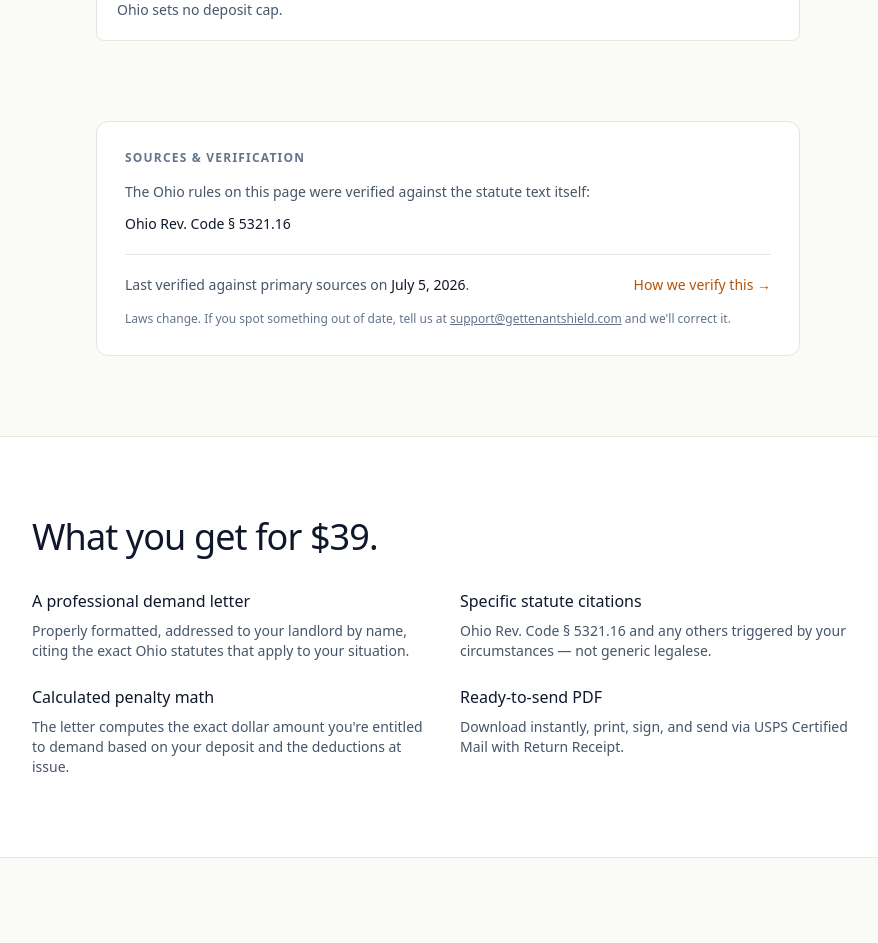
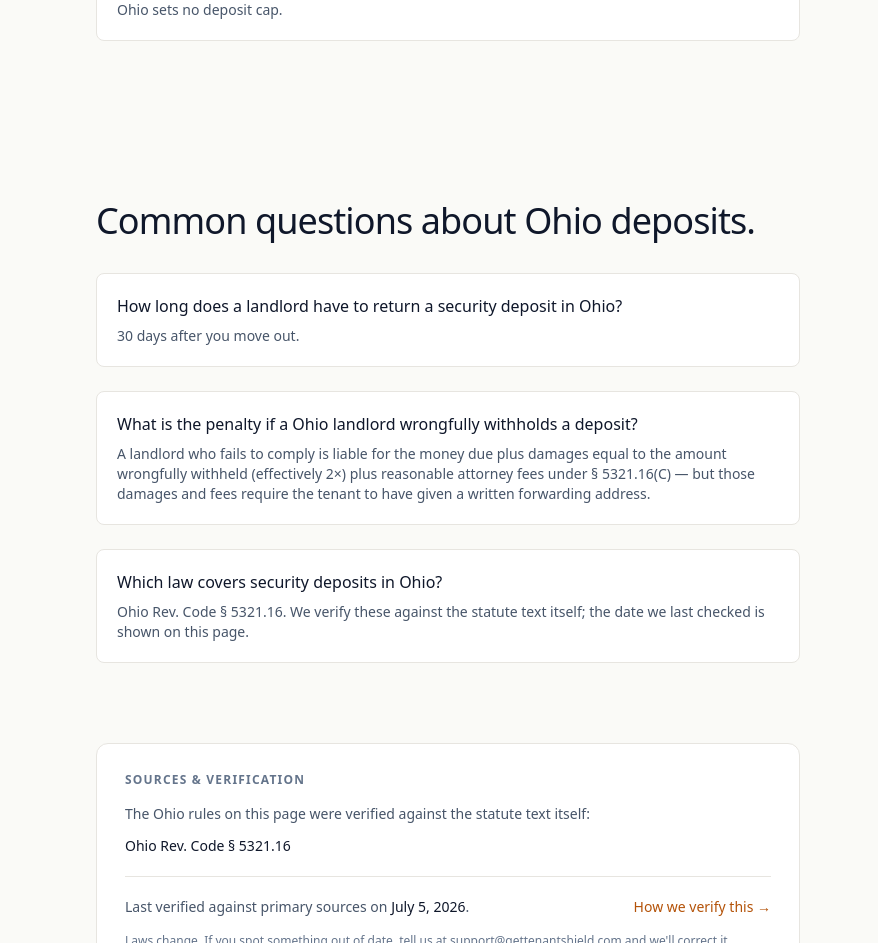
Before and after one commit to ademcolby/tenantshield, a Next.js app: page /states/ohio in a window 1280 px wide. Shown: the part 1380-2323 px from the top of the page, without its empty margins (192-1070 px from the left). Built offline with nearby package versions, Linux system fonts and the light colour scheme.

Commit message:
Task 6: BreadcrumbList + FAQPage schema with visible FAQ sections on state and city pages

```diff
--- a/app/components/CityPage.tsx
+++ b/app/components/CityPage.tsx
@@ -31,6 +31,12 @@ import {
   getParentState,
   type PageCity,
 } from '@/lib/cityHelpers';
+import {
+  buildBreadcrumbSchema,
+  buildCityFaqs,
+  buildFaqSchema,
+  cityBreadcrumbs,
+} from '@/lib/schema';
 
 /** Same UTC-pinned formatter as StatePage — a bare ISO date parses as UTC
  *  midnight, so formatting it in a negative-offset zone would render the
@@ -76,9 +82,22 @@ export default function CityPage({ city }: { city: PageCity }) {
   const state = getParentState(c);
   const name = cityShortName(c);
   const stateHref = `/states/${state.slug}`;
+  const faqs = buildCityFaqs(c);
 
   return (
     <div className="min-h-screen bg-[#FAFAF7]" style={{ fontFamily: 'var(--font-sans)' }}>
+
+      {/* Structured data (Task 6). Organization + Service ship from the root
+          layout — do NOT add them here. FAQPage is legitimate only because the
+          same Q&A is rendered visibly below. */}
+      <script
+        type="application/ld+json"
+        dangerouslySetInnerHTML={{ __html: JSON.stringify(buildBreadcrumbSchema(cityBreadcrumbs(c))) }}
+      />
+      <script
+        type="application/ld+json"
+        dangerouslySetInnerHTML={{ __html: JSON.stringify(buildFaqSchema(faqs)) }}
+      />
 
       {/* Header */}
       <header className="border-b border-[#E7E5E0] bg-[#FAFAF7]">
@@ -220,6 +239,23 @@ export default function CityPage({ city }: { city: PageCity }) {
         </section>
       )}
 
+      {/* FAQ — VISIBLE. Required for the FAQPage schema above. */}
+      {faqs.length > 0 && (
+        <section className="mx-auto max-w-3xl px-5 pb-16 sm:px-8 sm:pb-20">
+          <h2 className="text-3xl font-medium tracking-tight text-slate-900 sm:text-4xl" style={{ fontFamily: 'var(--font-display)' }}>
+            Common questions about {name} deposits.
+          </h2>
+          <div className="mt-8 space-y-6">
+            {faqs.map((f, i) => (
+              <div key={i} className="rounded-lg border border-[#E7E5E0] bg-white p-5">
+                <h3 className="font-medium text-slate-900">{f.q}</h3>
+                <p className="mt-2 text-sm text-slate-600">{f.a}</p>
+              </div>
+            ))}
+          </div>
+        </section>
+      )}
+
       {/* Sources & verification */}
       {c.statutes.length > 0 && (
         <section className="mx-auto max-w-3xl px-5 pb-16 sm:px-8 sm:pb-20">
--- a/app/components/StatePage.tsx
+++ b/app/components/StatePage.tsx
@@ -49,6 +49,12 @@ import {
   cityShortName,
   toCitySegment,
 } from '@/lib/cityHelpers';
+import {
+  buildBreadcrumbSchema,
+  buildFaqSchema,
+  buildStateFaqs,
+  stateBreadcrumbs,
+} from '@/lib/schema';
 
 /** Format a bare ISO date ('2026-07-05') as 'July 5, 2026' without timezone drift. */
 function formatVerifiedDate(iso: string): string {
@@ -63,9 +69,22 @@ function formatVerifiedDate(iso: string): string {
 export default function StatePage({ jurisdiction }: { jurisdiction: Jurisdiction }) {
   const j = jurisdiction;
   const cities = getCitiesForState(j.slug);
+  const faqs = buildStateFaqs(j);
 
   return (
     <div className="min-h-screen bg-[#FAFAF7]" style={{ fontFamily: 'var(--font-sans)' }}>
+
+      {/* Structured data (Task 6). Organization + Service already ship from the
+          root layout — do NOT add them here. The FAQPage schema below is legal
+          ONLY because the same Q&A is rendered visibly further down this page. */}
+      <script
+        type="application/ld+json"
+        dangerouslySetInnerHTML={{ __html: JSON.stringify(buildBreadcrumbSchema(stateBreadcrumbs(j))) }}
+      />
+      <script
+        type="application/ld+json"
+        dangerouslySetInnerHTML={{ __html: JSON.stringify(buildFaqSchema(faqs)) }}
+      />
 
       {/* Header */}
       <header className="border-b border-[#E7E5E0] bg-[#FAFAF7]">
@@ -227,6 +246,24 @@ export default function StatePage({ jurisdiction }: { jurisdiction: Jurisdiction
         </section>
       )}
 
+      {/* FAQ — VISIBLE. Required for the FAQPage schema above to be legitimate.
+          Removing this section means removing that schema too. */}
+      {faqs.length > 0 && (
+        <section className="mx-auto max-w-3xl px-5 py-16 sm:px-8 sm:py-20">
+          <h2 className="text-3xl font-medium tracking-tight text-slate-900 sm:text-4xl" style={{ fontFamily: 'var(--font-display)' }}>
+            Common questions about {j.name} deposits.
+          </h2>
+          <div className="mt-8 space-y-6">
+            {faqs.map((f, i) => (
+              <div key={i} className="rounded-lg border border-[#E7E5E0] bg-white p-5">
+                <h3 className="font-medium text-slate-900">{f.q}</h3>
+                <p className="mt-2 text-sm text-slate-600">{f.a}</p>
+              </div>
+            ))}
+          </div>
+        </section>
+      )}
+
       {/* Sources & verification — E-E-A-T trust block (Task 2) */}
       {j.statutes.length > 0 && (
         <section className="mx-auto max-w-3xl px-5 pb-16 sm:px-8 sm:pb-20">
--- /dev/null
+++ b/lib/schema.ts
@@ -0,0 +1,197 @@
+// lib/schema.ts
+//
+// Structured data (Task 6) — July 11, 2026.
+//
+// SCOPE NOTE: Organization + Service schema ALREADY ship site-wide from the root
+// layout. Do not add a second Organization block on any page — two Organization
+// entities on one URL muddies entity parsing (this exact mistake was made and
+// caught on /about, July 11, 2026). This file covers the PER-PAGE gap:
+// BreadcrumbList and FAQPage.
+//
+// ⚠️ FAQPage RULE — THE ONE THAT MATTERS.
+// Google's structured-data policy requires marked-up content to be VISIBLE on
+// the page. FAQPage markup with no visible FAQ section is spam markup and is a
+// manual-action risk. So these FAQs are NOT invisible metadata: StatePage.tsx and
+// CityPage.tsx RENDER them as a real, readable FAQ section, and the schema simply
+// describes what's already on screen. If you ever remove the visible FAQ section,
+// you MUST remove the FAQPage schema with it.
+//
+// (FAQ rich results were deprecated in Google's SERP display, but FAQPage still
+// carries indexing / AI-extraction value — which is the actual goal here.)
+//
+// ⚠️ BREADCRUMB RULE. Every breadcrumb item must point at a URL that EXISTS.
+// There is NO /states index page (verified: /states → 404), so the state trail is
+// Home → {State}, NOT Home → States → {State}. If a /states index is ever built,
+// add it here — but not before.
+//
+// All answers are derived from lib/stateLawData.ts, so the FAQ can never drift
+// from the audited legal facts on the rest of the page.
+
+import type { Jurisdiction } from '@/lib/stateLawData';
+import {
+  cityShortName,
+  getCitiesForState,
+  getParentState,
+  toCitySegment,
+  type PageCity,
+} from '@/lib/cityHelpers';
+
+const SITE_URL = 'https://gettenantshield.com';
+
+export interface Faq {
+  q: string;
+  a: string;
+}
+
+interface Crumb {
+  name: string;
+  url: string;
+}
+
+/** BreadcrumbList JSON-LD from an ordered trail. */
+export function buildBreadcrumbSchema(crumbs: Crumb[]) {
+  return {
+    '@context': 'https://schema.org',
+    '@type': 'BreadcrumbList',
+    itemListElement: crumbs.map((c, i) => ({
+      '@type': 'ListItem',
+      position: i + 1,
+      name: c.name,
+      item: c.url,
+    })),
+  };
+}
+
+/** FAQPage JSON-LD. Only call this when the same Q&A is VISIBLY rendered. */
+export function buildFaqSchema(faqs: Faq[]) {
+  return {
+    '@context': 'https://schema.org',
+    '@type': 'FAQPage',
+    mainEntity: faqs.map((f) => ({
+      '@type': 'Question',
+      name: f.q,
+      acceptedAnswer: { '@type': 'Answer', text: f.a },
+    })),
+  };
+}
+
+// ---------------------------------------------------------------------------
+// State pages
+// ---------------------------------------------------------------------------
+
+export function stateBreadcrumbs(j: Jurisdiction): Crumb[] {
+  // No /states index exists — do not invent one.
+  return [
+    { name: 'Home', url: SITE_URL },
+    { name: j.name, url: `${SITE_URL}/states/${j.slug}` },
+  ];
+}
+
+export function buildStateFaqs(j: Jurisdiction): Faq[] {
+  const faqs: Faq[] = [];
+
+  // 1. Deadline — type-aware, so conditional/scope-gated states aren't flattened
+  //    into a single misleading number.
+  let deadlineAnswer: string;
+  if (j.type === 'conditional') {
+    const branches = j.branches
+      .map((b) => `${b.deadlineDays} days ${b.condition}`)
+      .join('; ');
+    deadlineAnswer = `It depends on the circumstances: ${branches}. ${j.triggerSummary}`;
+  } else if (j.type === 'scope_gated') {
+    deadlineAnswer = `${j.deadlineLabel}, where the statute applies. ${j.scope.appliesTo} ${j.scope.exemptFallback}`;
+  } else {
+    deadlineAnswer = `${j.deadlineLabel} after you move out.`;
+  }
+  faqs.push({
+    q: `How long does a landlord have to return a security deposit in ${j.name}?`,
+    a: deadlineAnswer,
+  });
+
+  // 2. Penalty
+  faqs.push({
+    q: `What is the penalty if a ${j.name} landlord wrongfully withholds a deposit?`,
+    a: j.penalty.long,
+  });
+
+  // 3. Statute
+  faqs.push({
+    q: `Which law covers security deposits in ${j.name}?`,
+    a: `${j.statutes.map((s) => s.full).join(' and ')}. We verify these against the statute text itself; the date we last checked is shown on this page.`,
+  });
+
+  // 4. City overlays, if any — includes 'defers' cities, honestly.
+  const cities = getCitiesForState(j.slug);
+  if (cities.length > 0) {
+    const withRules = cities.filter((c) => c.type !== 'defers').map(cityShortName);
+    const deferring = cities.filter((c) => c.type === 'defers').map(cityShortName);
+    const parts: string[] = [];
+    if (withRules.length) {
+      parts.push(
+        `${withRules.join(', ')} ${withRules.length === 1 ? 'has' : 'have'} local ordinance rules on top of (or instead of) the state default.`
+      );
+    }
+    if (deferring.length) {
+      parts.push(
+        `${deferring.join(', ')} ${deferring.length === 1 ? 'has' : 'have'} no separate deposit ordinance — ${j.name} state law applies.`
+      );
+    }
+    faqs.push({
+      q: `Do any cities in ${j.name} have their own security deposit rules?`,
+      a: parts.join(' '),
+    });
+  }
+
+  return faqs;
+}
+
+// ---------------------------------------------------------------------------
+// City pages
+// ---------------------------------------------------------------------------
+
+export function cityBreadcrumbs(c: PageCity): Crumb[] {
+  const state = getParentState(c);
+  return [
+    { name: 'Home', url: SITE_URL },
+    { name: state.name, url: `${SITE_URL}/states/${state.slug}` },
+    { name: cityShortName(c), url: `${SITE_URL}/states/${state.slug}/${toCitySegment(c.slug)}` },
+  ];
+}
+
+export function buildCityFaqs(c: PageCity): Faq[] {
+  const state = getParentState(c);
+  const city = cityShortName(c);
+  const faqs: Faq[] = [];
+
+  if (c.type === 'replaces') {
+    faqs.push({
+      q: `How long does a landlord have to return a security deposit in ${city}?`,
+      a: `${c.deadlineLabel}, under the ${city} ordinance. ${c.displaces}`,
+    });
+    faqs.push({
+      q: `What is the penalty for a deposit violation in ${city}?`,
+      a: c.penalty.long,
+    });
+  } else {
+    // 'augments' — BOTH laws apply. Keep the two penalties separate (Portland trap).
+    faqs.push({
+      q: `Does ${state.name} state law still apply in ${city}?`,
+      a: `Yes. ${c.stateStillApplies}`,
+    });
+    faqs.push({
+      q: `What extra rules does ${city} add?`,
+      a: c.cityDuties.join(' '),
+    });
+    faqs.push({
+      q: `What is the ${city} penalty for a deposit violation?`,
+      a: `${c.cityPenalty.long} This is a separate remedy from the ${state.name} state penalty, which also applies: ${state.penalty.long}`,
+    });
+  }
+
+  faqs.push({
+    q: `Which law covers security deposits in ${city}?`,
+    a: `${c.statutes.map((s) => s.full).join(' and ')}. We verify these against the ordinance text itself; the date we last checked is shown on this page.`,
+  });
+
+  return faqs;
+}
```
